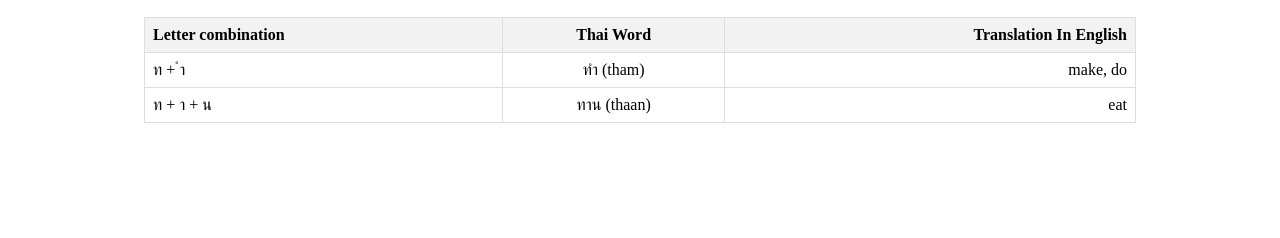
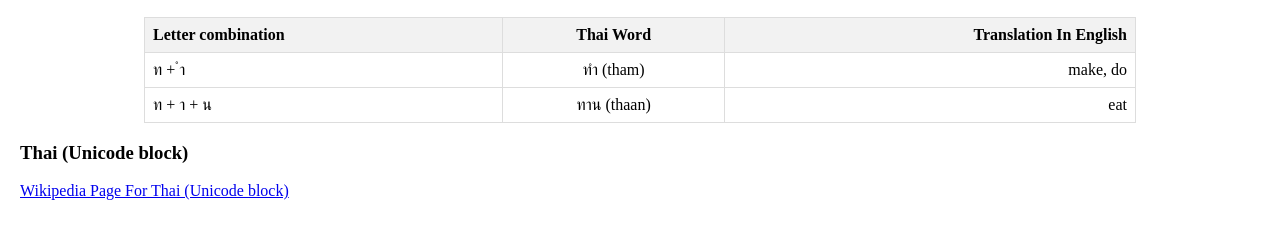
Before and after one commit to lgsp/lgsp.github.io, a plain HTML site: page index.html in a window 1280 px wide. Shown: the part 130-368 px from the top of the page. Drawn offline with Linux system fonts and the light colour scheme.

Commit message:
Add Wikipedia Thai Unicode

```diff
--- a/index.html
+++ b/index.html
@@ -53,5 +53,11 @@
 	<td>eat</td>
       </tr>
     </table>
+
+    <h3>Thai (Unicode block)</h3>
+
+    <a href="https://en.wikipedia.org/wiki/Thai_(Unicode_block)" target="_blank">Wikipedia Page For Thai (Unicode block)</a>
+
+
   </body>
 </html>
```
